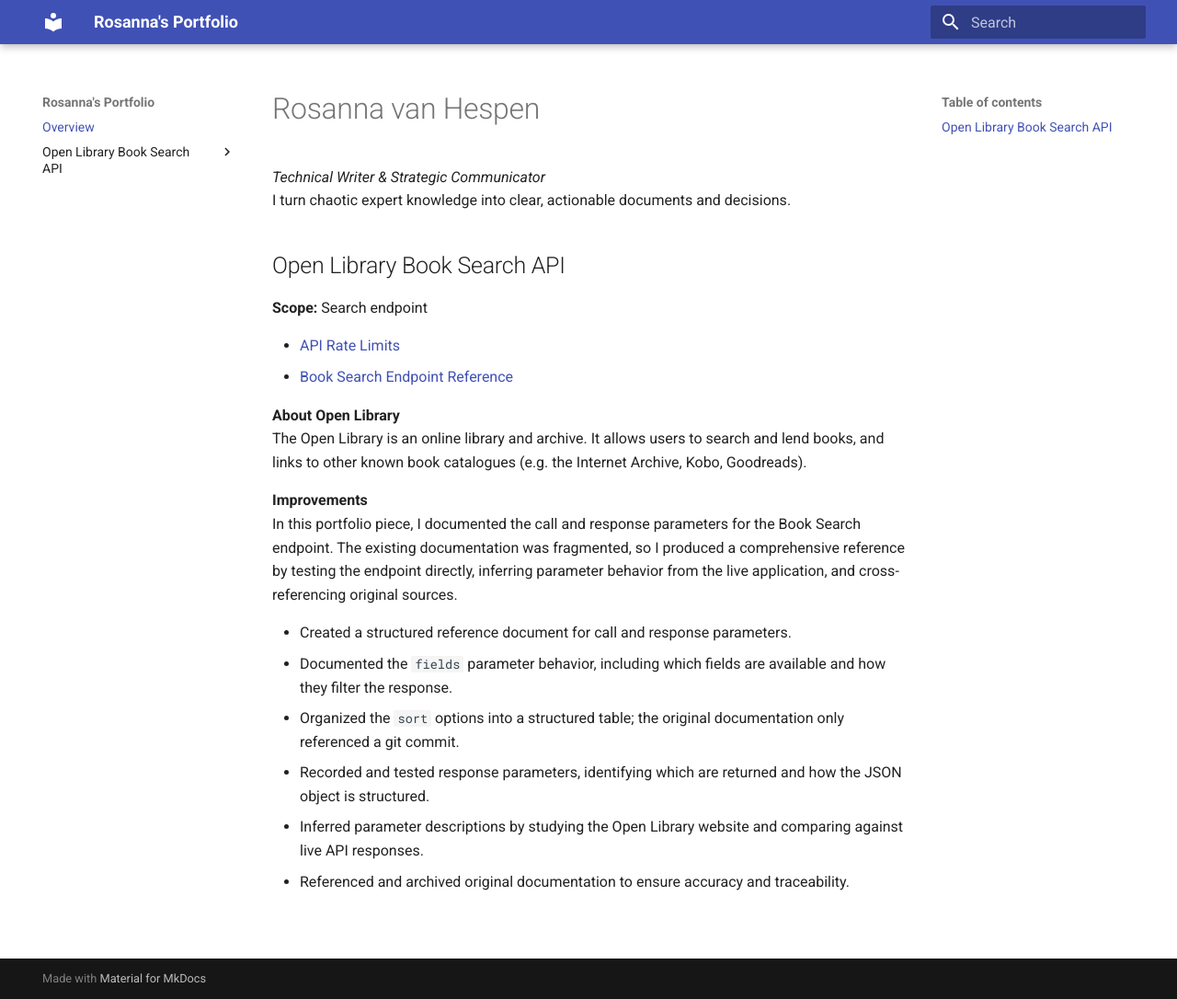
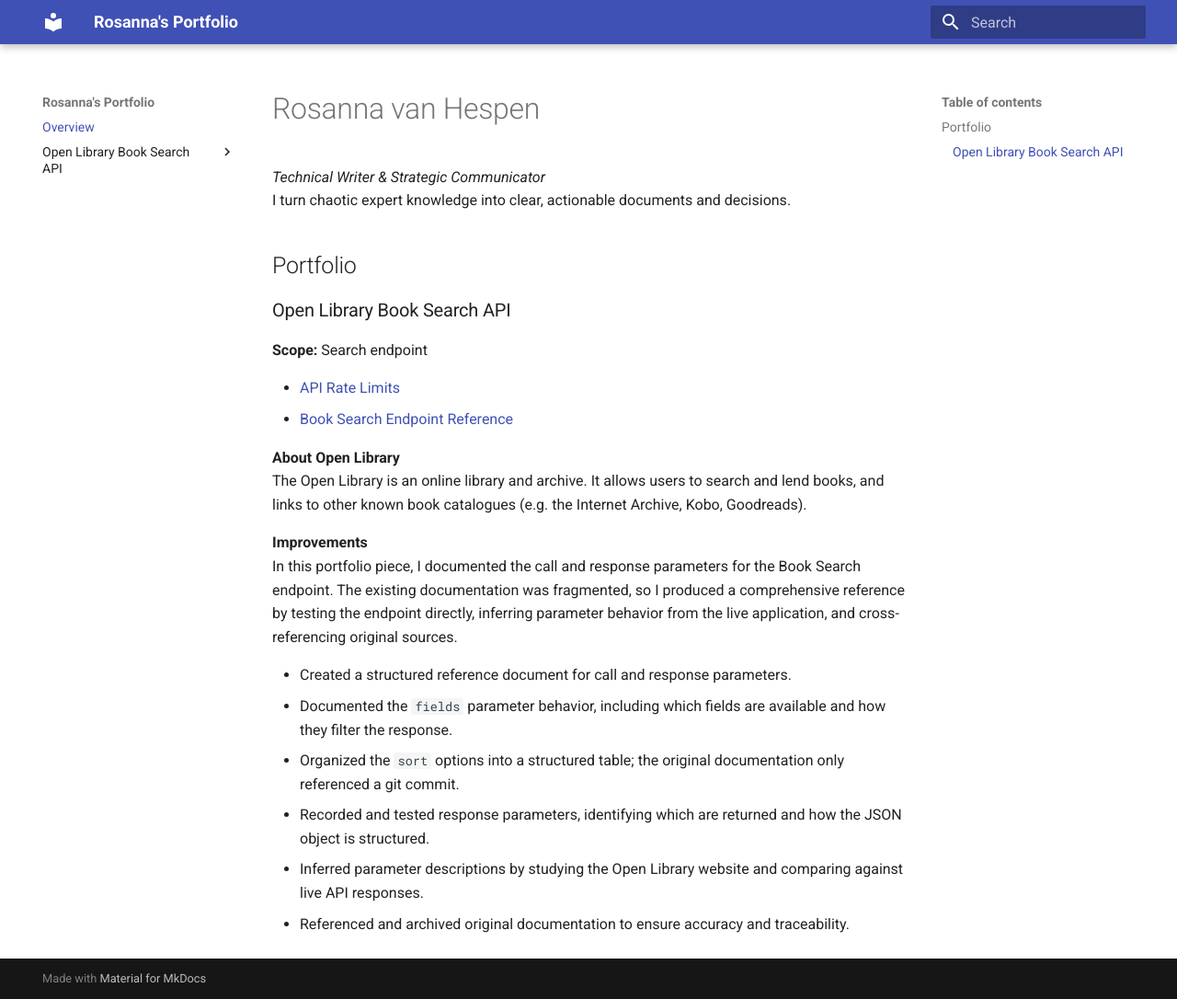
Before and after one commit to rosannav/portfolio, an MkDocs documentation site: the page built from docs/index.md, in a window 1280 px wide and 1086 px high. Shown: the whole window at 92% size. Built offline with MkDocs 1.6.1 and Material for MkDocs 9.7.7, drawn with Linux system fonts in a browser that asks for light colours.

Commit message:
Update index.md

```diff
--- a/docs/index.md
+++ b/docs/index.md
@@ -2,7 +2,8 @@
 *Technical Writer & Strategic Communicator*
 I turn chaotic expert knowledge into clear, actionable documents and decisions.
 
-## Open Library Book Search API
+## Portfolio
+### Open Library Book Search API
 **Scope:** Search endpoint
 
 - [API Rate Limits](rate-limits)
```
